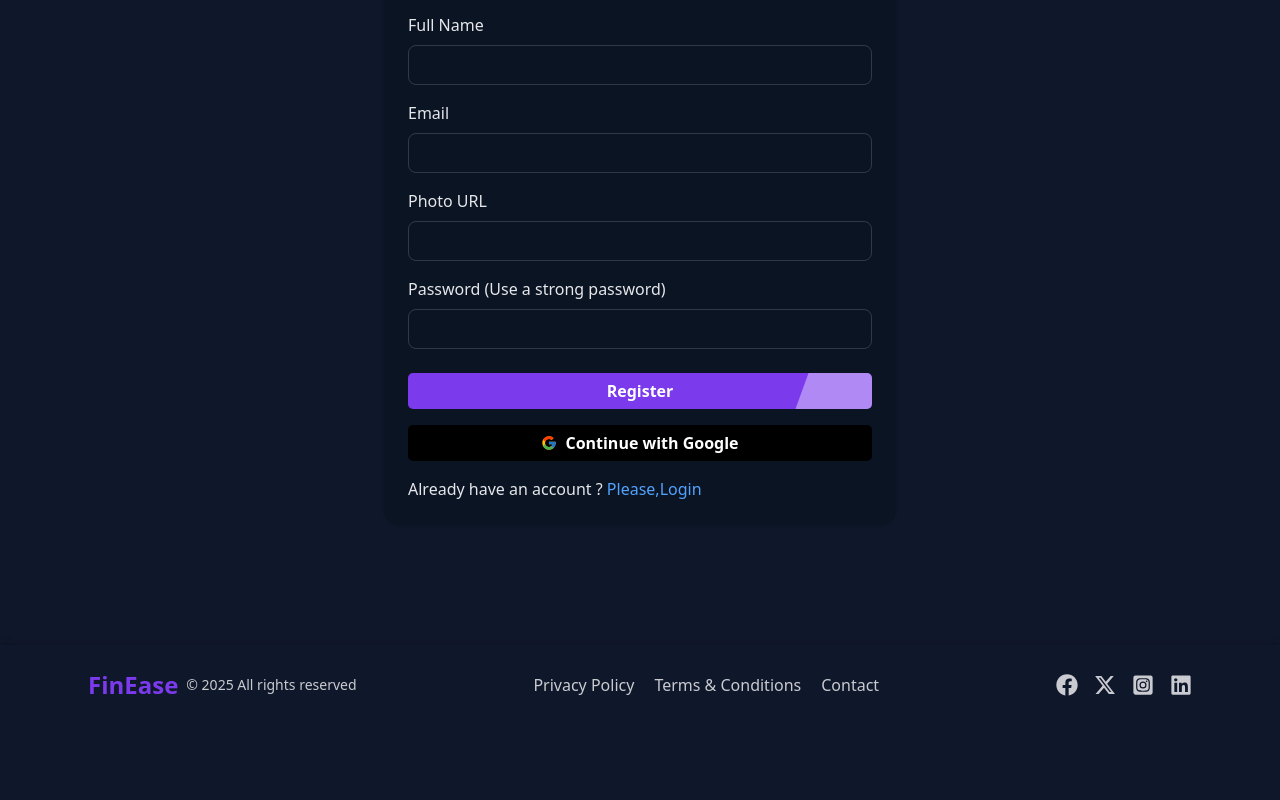
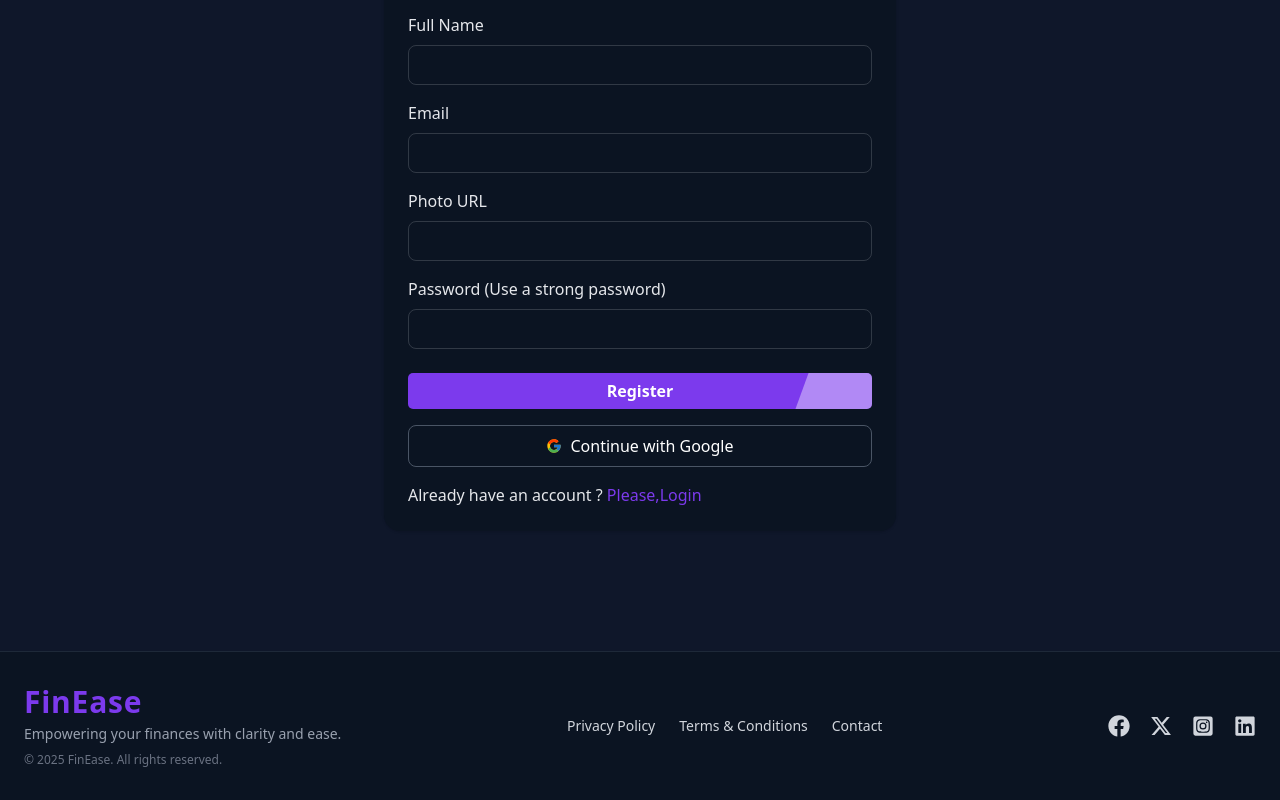
Before and after one commit to Abdullah881485/Ph-A-10-Client, a React (Vite) app: page /register in a window 1280 px wide. Shown: the part 287-1087 px from the top of the page. Before the commit the page ends 1012 px from the top, so only its background shows below. Built offline with nearby package versions, Linux system fonts and the light colour scheme; no server answers.

Commit message:
Readme file added

```diff
--- a/src/Component/Footer/Footer.jsx
+++ b/src/Component/Footer/Footer.jsx
@@ -1,43 +1,57 @@
 import React from "react";
 import { FaFacebook, FaInstagramSquare, FaLinkedin } from "react-icons/fa";
 import { FaXTwitter } from "react-icons/fa6";
-import { Link, NavLink } from "react-router";
+import { NavLink } from "react-router";
 
 const Footer = () => {
   return (
-    <footer className="shadow-top  dark:text-gray-200  ">
-      <div className="w-9/10 mx-auto px-6 py-6 flex flex-col md:flex-row justify-between items-center gap-4">
-        <div className="flex flex-col md:flex-row items-center gap-2">
-          <span className="text-2xl font-bold text-[#7c3aed] ">FinEase</span>
-          <span className="text-sm  dark:text-gray-200">
-            © {new Date().getFullYear()} All rights reserved
+    <footer className="bg-[#0b1422] text-gray-300 border-t border-gray-800 py-8">
+      <div className="max-w-7xl mx-auto px-6 flex flex-col md:flex-row justify-between items-center gap-6">
+        <div className="flex flex-col items-center md:items-start">
+          <h2 className="text-3xl font-extrabold text-[#7c3aed] tracking-wide">
+            FinEase
+          </h2>
+          <p className="text-sm mt-1 text-gray-400">
+            Empowering your finances with clarity and ease.
+          </p>
+          <span className="text-xs mt-2 text-gray-500">
+            © {new Date().getFullYear()} FinEase. All rights reserved.
           </span>
         </div>
 
-        <div className="flex flex-wrap gap-4 text-sm md:text-base  justify-center">
-          <ul className="flex items-center gap-5">
+        <ul className="flex flex-wrap justify-center gap-6 text-sm font-medium">
           <li>
-              <NavLink to="/policy">Privacy Policy</NavLink>
+            <NavLink
+              to="/policy"
+              className="hover:text-[#7c3aed] transition-colors duration-300"
+            >
+              Privacy Policy
+            </NavLink>
           </li>
           <li>
-              <NavLink to="/terms" className="">
+            <NavLink
+              to="/terms"
+              className="hover:text-[#7c3aed] transition-colors duration-300"
+            >
               Terms & Conditions
             </NavLink>
           </li>
           <li>
-              <NavLink to="mailto:abdullahalasad106882@gmail.com" className="">
+            <NavLink
+              to="mailto:abdullahalasad106882@gmail.com"
+              className="hover:text-[#7c3aed] transition-colors duration-300"
+            >
               Contact
             </NavLink>
           </li>
         </ul>
-        </div>
 
-        <div className="flex gap-4 justify-center md:justify-end">
+        <div className="flex gap-5">
           <a
             href="https://facebook.com"
             target="_blank"
             rel="noopener noreferrer"
-            className="hover:text-blue-600 transition-colors"
+            className="hover:text-[#1877F2] transition-colors duration-300"
           >
             <FaFacebook size={22} />
           </a>
@@ -45,7 +59,7 @@ const Footer = () => {
             href="https://twitter.com"
             target="_blank"
             rel="noopener noreferrer"
-            className="hover:text-sky-400 transition-colors"
+            className="hover:text-[#1DA1F2] transition-colors duration-300"
           >
             <FaXTwitter size={22} />
           </a>
@@ -53,7 +67,7 @@ const Footer = () => {
             href="https://instagram.com"
             target="_blank"
             rel="noopener noreferrer"
-            className="hover:text-pink-500 transition-colors"
+            className="hover:text-[#E4405F] transition-colors duration-300"
           >
             <FaInstagramSquare size={22} />
           </a>
@@ -61,7 +75,7 @@ const Footer = () => {
             href="https://linkedin.com"
             target="_blank"
             rel="noopener noreferrer"
-            className="hover:text-blue-700 transition-colors"
+            className="hover:text-[#0A66C2] transition-colors duration-300"
           >
             <FaLinkedin size={22} />
           </a>
--- a/src/Component/Login/Login.jsx
+++ b/src/Component/Login/Login.jsx
@@ -52,52 +52,63 @@ const Login = () => {
       });
   };
   return (
-    <div className="w-4/10 mx-auto text-gray-200 ">
-      <div className="p-6  rounded-2xl shadow bg-[#0b1422] my-20">
-        <h1 className="text-2xl font-bold mb-10 text-center">
+    <div className="w-4/5 md:w-4/5 lg:w-3/5 xl:3/6 mx-auto text-gray-200">
+      <div className="rounded-2xl shadow-lg bg-[#0b1422] my-20 flex flex-col md:flex-row items-stretch overflow-hidden">
+        <div className="hidden md:block md:w-1/2">
+          <img
+            className="h-full w-full object-cover"
+            src="https://i.ibb.co.com/qLPVqqyg/360-F-195160069-lv-Zz-Kt3-QJS8-GNXYy-Qp-J55f-FTNHhxo8t-P.jpg"
+            alt="Login illustration"
+          />
+        </div>
+
+        <div className="p-8 md:w-1/2 flex flex-col justify-center">
+          <h1 className="text-2xl font-bold mb-6 text-center text-[#7c3aed]">
             Login to FinEase
           </h1>
           <form onSubmit={handleSignIn}>
             <div className="flex flex-col gap-2 mb-4">
-            <label htmlFor="user"> Email</label>
+              <label htmlFor="user">Email</label>
               <input
                 required
                 name="email"
                 type="email"
-              className="input w-full bg-transparent"
+                className="input w-full bg-transparent border border-gray-600 rounded-lg px-3 py-2 focus:outline-none focus:border-[#7c3aed]"
               />
             </div>
             <div className="flex flex-col gap-2 mb-4">
-            <label htmlFor="user">Password </label>
+              <label htmlFor="user">Password</label>
               <input
                 required
                 name="password"
                 type="password"
-              className="input w-full bg-transparent"
+                className="input w-full bg-transparent border border-gray-600 rounded-lg px-3 py-2 focus:outline-none focus:border-[#7c3aed]"
               />
             </div>
 
             <button
               type="submit"
-            className="my-button basic-btn mt-2 transition duration-300 self-start w-full"
+              className="my-button basic-btn mt-2 transition duration-300 w-full"
             >
               Login
             </button>
           </form>
+
           <button
             onClick={handleGoogleSignIn}
-          className="basic-btn flex items-center justify-center bg-black  font-bold hover:scale-105 transition-all duration-300 w-full mt-4  gap-2"
+            className="flex cursor-pointer items-center justify-center border border-gray-600 rounded-lg py-2 mt-4 w-full gap-2 text-white hover:bg-gray-900 transition duration-300"
           >
             <FcGoogle />
-          Continue with Google
+            <p className="">Continue with Google</p>
           </button>
 
-        <p className="mt-4">
-          Don't have an account ?{" "}
-          <Link className="text-blue-400" to="/register">
+          <p className="mt-4 text-center">
+            Don’t have an account?{" "}
+            <Link className="text-[#7c3aed] hover:underline" to="/register">
               Register
             </Link>
           </p>
+        </div>
       </div>
     </div>
   );
--- a/src/Component/Register/Register.jsx
+++ b/src/Component/Register/Register.jsx
@@ -150,14 +150,14 @@ const Register = () => {
         </form>
         <button
           onClick={handleGoogleSignIn}
-          className="basic-btn bg-black text-white font-bold hover:scale-105 transition-all duration-300 flex items-center justify-center w-full mt-4  gap-2"
+          className="flex cursor-pointer items-center justify-center border border-gray-600 rounded-lg py-2 mt-4 w-full gap-2 text-white hover:bg-gray-900 transition duration-300"
         >
           <FcGoogle />
           Continue with Google
         </button>
         <p className="mt-4">
           Already have an account ?{" "}
-          <Link className="text-blue-400" to="/login">
+          <Link className="text-[#7c3aed] " to="/login">
             Please,Login
           </Link>
         </p>
```
Also changed, not shown: 1 other file (tests, documents, lock files or other folders). Lines whose indentation alone changed are shown as unchanged.
